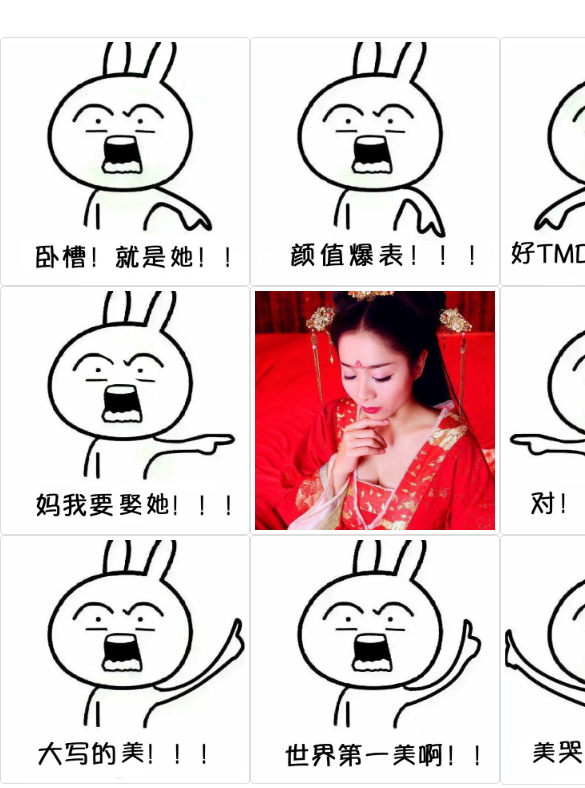
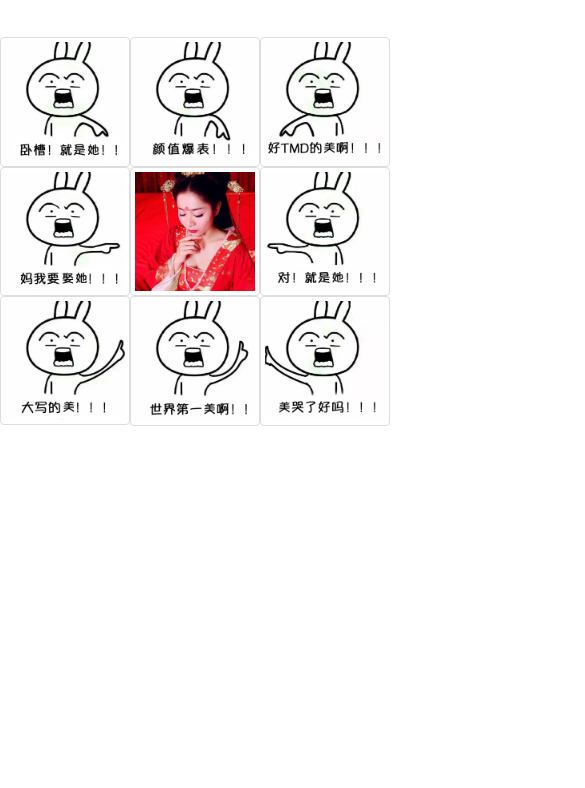
Before and after one commit to sunnyrui/sunnyrui.github.com, a plain HTML site: page index.html in a window 390 px wide. Shown: the part 56-844 px from the top of the page, 585 px wide, since content can reach past the window. Drawn offline with Linux system fonts and the light colour scheme.

Commit message:
something

```diff
--- a/css/style.css
+++ b/css/style.css
@@ -1,5 +1,5 @@
 
-.container{ width: 750px; }
+.container{ max-width: 750px; }
 .col-xs-4, .col-md-4{padding: 0;margin: 0;}
 .col-xs-4{
   padding-left: 0px;
--- a/index.html
+++ b/index.html
@@ -8,55 +8,54 @@
 	<link href="css/style.css" rel="stylesheet" type="text/css"/>
 </head>
 <body>
-    <audio src="img/陈奕迅 - 陪你度过漫长岁月.mp3" autoplay="autoplay" loop="loop">您的浏览器不支持 audio 标签。</audio>
     <h2 style="text-align: center;">最美丽的姑娘</h2>
 	<div class="container">
 		<div class="row">
-			<div class="col-xs-4 col-md-4">
+			<div class="col-xs-4 col-md-4 col-xs-4 col-sm-4">
 				<a href="love/love.html" class="thumbnail">
 					<img src="img/1.jpg" alt="...">
 				</a>
 			</div>
-			<div class="col-xs-4 col-md-4">
+			<div class="col-xs-4 col-md-4 col-xs-4 col-sm-4">
 				<a href="love/love.html" class="thumbnail">
 					<img src="img/2.jpg" alt="...">
 				</a>
 			</div>
-			<div class="col-xs-4 col-md-4">
+			<div class="col-xs-4 col-md-4 col-xs-4 col-sm-4">
 				<a href="love/love.html" class="thumbnail">
 					<img src="img/3.jpg" alt="...">
 				</a>
 			</div>
 		</div>
 		<div class="row">
-			<div class="col-xs-4 col-md-4">
+			<div class="col-xs-4 col-md-4 col-xs-4 col-sm-4">
 				<a href="love/love.html" class="thumbnail">
 					<img src="img/4.jpg" alt="...">
 				</a>
 			</div>
-			<div class="col-xs-4 col-md-4">
+			<div class="col-xs-4 col-md-4 col-xs-4 col-sm-4">
 				<a href="love/love.html" class="thumbnail">
 					<img src="img/keke.jpg" alt="...">
 				</a>
 			</div>
-			<div class="col-xs-4 col-md-4">
+			<div class="col-xs-4 col-md-4 col-xs-4 col-sm-4">
 				<a href="love/love.html" class="thumbnail">
 					<img src="img/6.jpg" alt="...">
 				</a>
 			</div>
 		</div>
 		<div class="row">
-			<div class="col-xs-4 col-md-4">
+			<div class="col-xs-4 col-md-4 col-xs-4 col-sm-4">
 				<a href="love/love.html" class="thumbnail">
 					<img src="img/7.jpg" alt="...">
 				</a>
 			</div>
-			<div class="col-xs-4 col-md-4">
+			<div class="col-xs-4 col-md-4 col-xs-4 col-sm-4">
 				<a href="love/love.html" class="thumbnail">
 					<img src="img/8.jpg" alt="...">
 				</a>
 			</div>
-			<div class="col-xs-4 col-md-4">
+			<div class="col-xs-4 col-md-4 col-xs-4 col-sm-4">
 				<a href="love/love.html" class="thumbnail">
 					<img src="img/9.jpg" alt="...">
 				</a>
```
